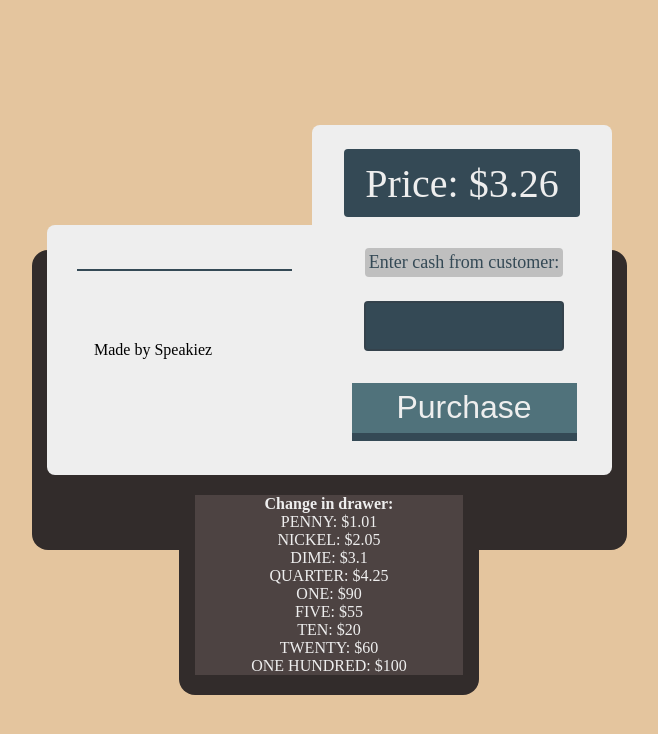
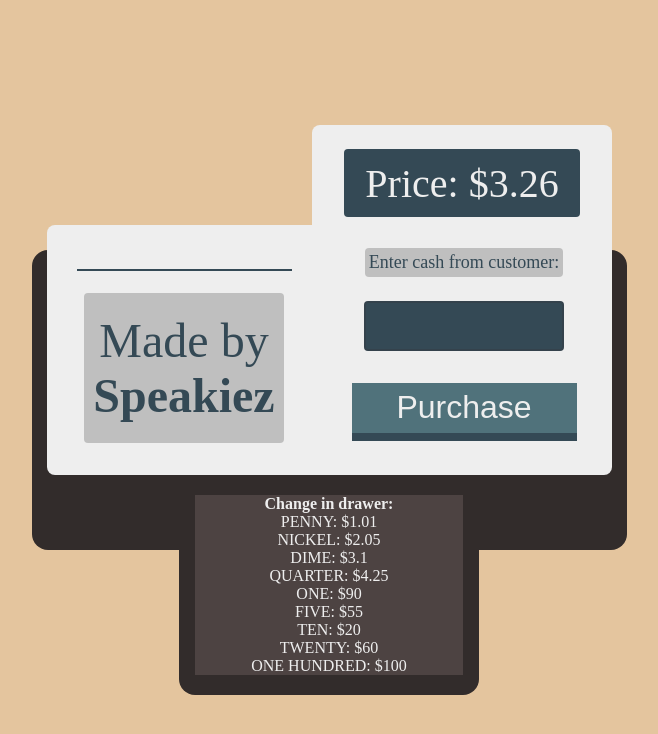
Before and after one commit to Speakiez/Cash_Register, a plain HTML site: page index.html in a window 1280 px wide. Shown: the whole page, without its empty margins (311-969 px from the left). Drawn offline with Linux system fonts and the light colour scheme.

Commit message:
Add credits

```diff
--- a/index.html
+++ b/index.html
@@ -13,7 +13,7 @@
         <span class="price-indicator"></span>
     </div>
     <main class="main-container">
-        <div class="credits">Made by Speakiez</div>
+        <a class="credits" href="https://github.com/Speakiez" target="_blank">Made by <strong>Speakiez</strong></a>
         <div class="input-container">
             <label class="input-label" for="input">Enter cash from customer:</label>
             <input id="input" type="number"/>
--- a/styles.css
+++ b/styles.css
@@ -134,6 +134,19 @@ body {
 
 .credits {
     width: 200px;
+    height: 150px;
+    padding: 4px;
+    display: flex;
+    flex-direction: column;
+    align-items: center;
+    justify-content: center;
+    transform: translate(-10px, 18px);
+    text-align: center;
+    text-decoration: none;
+    font-size: 3rem;
+    color: var(--dark-green);
+    border-radius: 4px;
+    background-color: rgba(0, 0, 0, 0.2);
     z-index: 10;
 }
 
```
